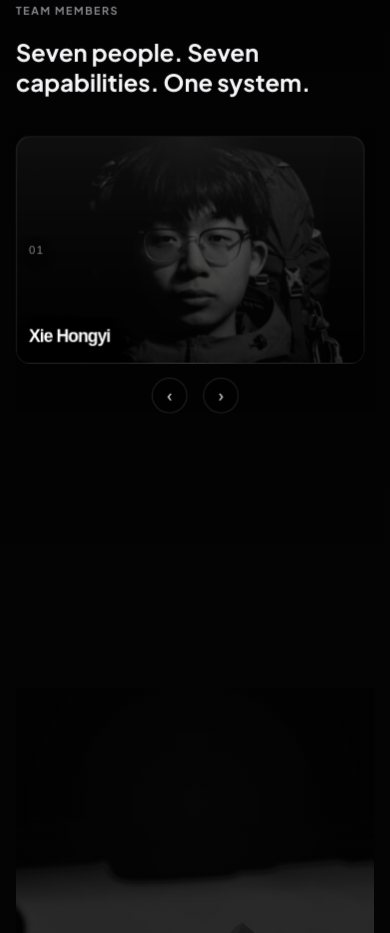
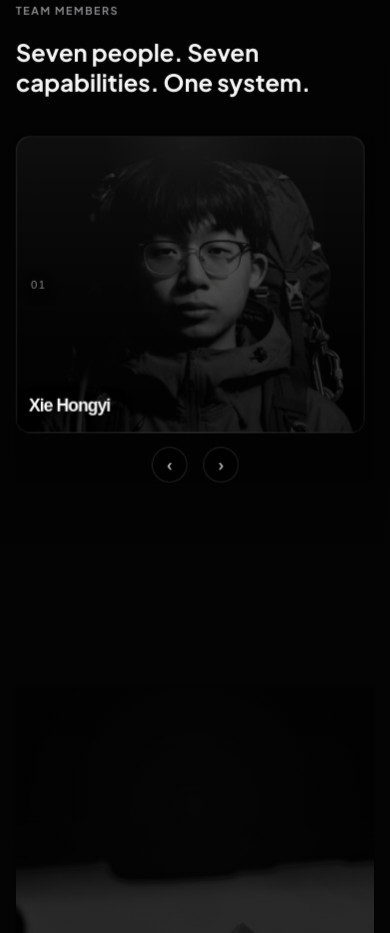
Before and after one commit to ShiinsMashiro/personal-team-site, a website: page index.html in a window 390 px wide. Shown: the part 4500-5433 px from the top of the page. Drawn offline with Linux system fonts and the light colour scheme.

Commit message:
Update styles
Co-Authored-By: Claude Opus 4.6 <noreply@anthropic.com>

```diff
--- a/styles.css
+++ b/styles.css
@@ -1969,14 +1969,13 @@ main {
     --card-gap: 14px;
     width: 100%;
     min-width: 100%;
-    transform: none !important;
     display: flex;
     gap: var(--card-gap);
   }
 
   .slider-grid > * {
-    flex: 0 0 calc(100% - var(--card-gap));
-    min-width: calc(100% - var(--card-gap));
+    flex: 0 0 100%;
+    min-width: 100%;
     scroll-snap-align: center;
   }
 
@@ -2374,8 +2373,8 @@ main {
   }
 
   .member-card {
-    min-height: 230px;
-    padding: 12px;
+    min-height: 300px;
+    padding: 14px;
     border-radius: 14px;
   }
 
```
